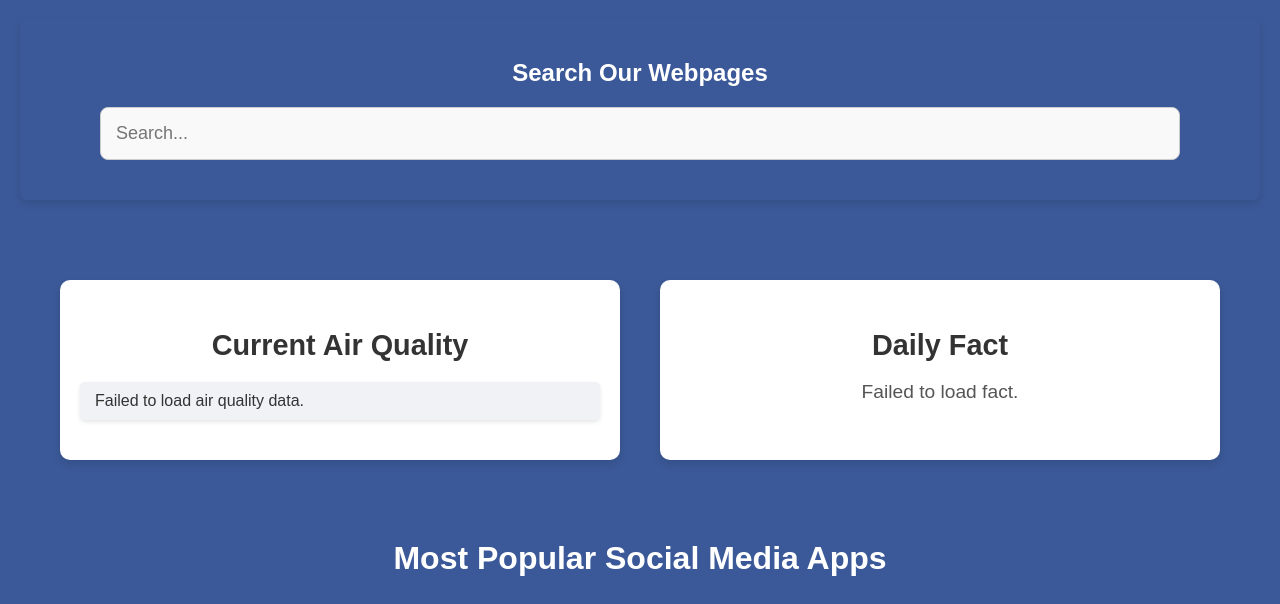
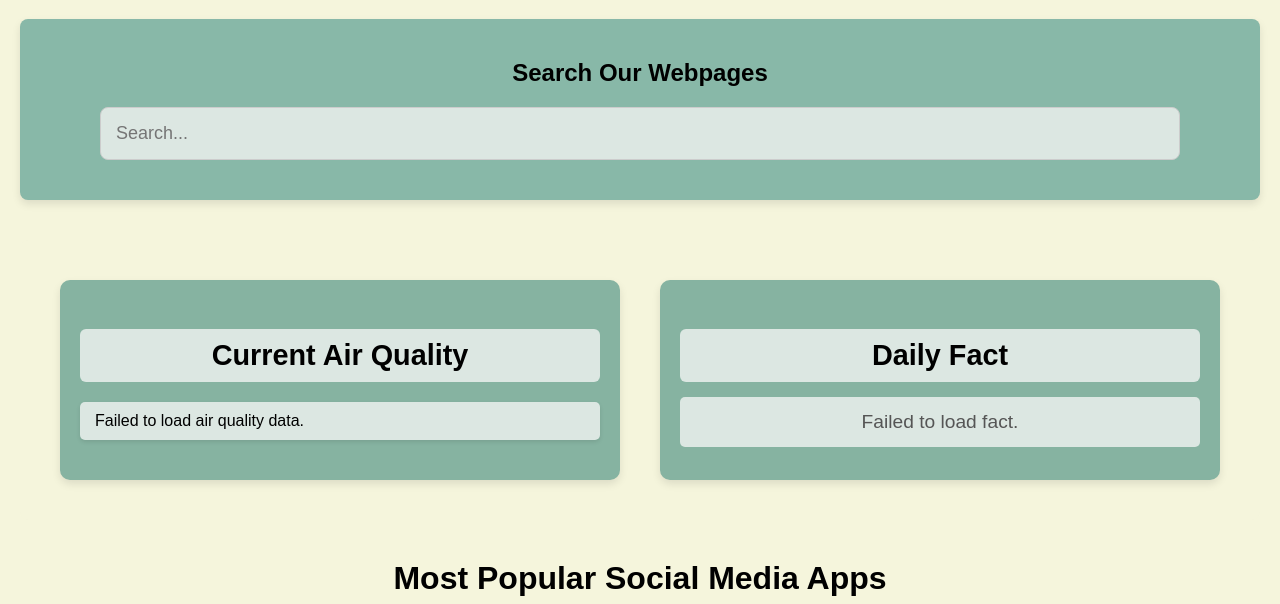
Before and after one commit to Nobita006/smc_website, a PHP site: page /home.html in a window 1280 px wide. Shown: the part 491-1095 px from the top of the page. Run offline with PHP 8.4, Linux system fonts and the light colour scheme.

Commit message:
updated looks

```diff
--- a/contact.html
+++ b/contact.html
@@ -34,7 +34,7 @@
     </header>
 
     <section class="content-section styled-tips">
-        <h1>Contact Us</h1>
+        <h2>Contact Us</h2>
         <p>If you have any questions or concerns, feel free to reach out to us through the form below.</p>
     </section>
 
--- a/css/styles.css
+++ b/css/styles.css
@@ -1,8 +1,8 @@
 /* General styles */
 body {
     font-family: Arial, sans-serif;
-    background-color: #3b5998; /* Facebook Blue */
-    color: #fff;
+    background-color: #f5f5dc; /* Beige background */
+    color: #000; /* Black text color */
     margin: 0;
     padding: 0;
     overflow-x: hidden;
@@ -194,19 +193,21 @@ header nav ul li:hover .dropdown-content {
     margin: 40px auto;
     max-width: 1200px; /* Center align and limit the max width */
     padding: 20px;
+    background-color: #f5f5dc; /* Beige background for consistency */
+    border-radius: 8px; /* Rounded corners */
 }
 
 /* Individual Info Card Styling */
 .info-card {
-    background-color: #ffffff; /* White background for contrast */
-    color: #3b5998; /* Consistent text color */
+    background-color: #86b3a1; /* Main card background similar to the theme color */
+    color: #000; /* Black text color */
     border-radius: 10px; /* Rounded corners for a modern look */
     padding: 20px; /* Padding inside the card */
     margin: 20px; /* Margin around each card */
     flex: 1; /* Make cards flexible */
     min-width: 280px; /* Minimum width to ensure cards are not too small */
     box-shadow: 0 4px 8px rgba(0, 0, 0, 0.1); /* Subtle shadow for depth */
-    text-align: center; /* Center text inside the cards */
+    text-align: left; /* Align text inside the cards */
     transition: transform 0.2s ease, box-shadow 0.2s ease; /* Smooth transitions for hover effects */
 }
 
@@ -220,15 +221,41 @@ header nav ul li:hover .dropdown-content {
 .info-card h3 {
     font-size: 1.8em; /* Increase font size for better visibility */
     margin-bottom: 15px; /* Space below the heading */
-    color: #333; /* Darker color for better contrast */
+    color: #000; /* Black text color */
+    text-align: center; /* Center-align heading text */
+    font-weight: bold; /* Bold text */
+    background-color: #dce7e2; /* Lighter shade background for heading area */
+    padding: 10px; /* Padding around heading text */
+    border-radius: 6px; /* Rounded corners for heading */
 }
 
-/* Paragraph (Content) Styles */
+/* Air Quality List Styling */
+.air-quality-list {
+    list-style-type: none; /* Remove default bullet points */
+    padding: 0; /* Remove padding */
+    margin: 20px 0; /* Add margin for spacing */
+    text-align: left; /* Align text to the left for better readability */
+}
+
+.air-quality-list li {
+    background-color: #dce7e2; /* Light shade of teal for list items */
+    padding: 10px 15px; /* Padding inside each list item */
+    margin-bottom: 10px; /* Space between list items */
+    border-radius: 5px; /* Rounded corners */
+    color: #000; /* Black text color */
+    box-shadow: 0 2px 4px rgba(0, 0, 0, 0.1); /* Subtle shadow for depth */
+}
+
+/* Content Paragraph Styling */
 .info-card p {
     font-size: 1.2em; /* Increase font size for readability */
     color: #555; /* Slightly darker color for text */
     line-height: 1.6; /* Improve line height for readability */
     margin: 10px 0; /* Space around the text */
+    text-align: center; /* Center-align text */
+    background-color: #dce7e2; /* Light shade of teal for the text background */
+    padding: 10px; /* Padding around text */
+    border-radius: 5px; /* Rounded corners for text background */
 }
 
 /* Social Media Cards */
@@ -317,23 +343,26 @@ input[type="text"] {
     display: block;
     border-radius: 5px;
     border: 1px solid #ccc;
+    background-color: #dce7e2; /* Light shade of theme color */
+    color: #000; /* Black text color */
 }
 
 input[type="text"]:focus {
     outline: none;
-    border-color: #3b5998;
+    border-color: #88b8a8; /* Soft blue-green */
 }
 
 /* Other styles */
 section h2 {
-    color: #fff;
+    color: #000000; /* Black text color */
     margin-bottom: 20px;
 }
+
 /* Search Bar Section */
 #search {
     margin: 20px auto;
     padding: 20px;
-    background-color: #3b5998; /* Same blue background as the rest */
+    background-color: #88b8a8; /* Soft blue-green */
     border-radius: 8px;
     max-width: 1200px; /* Limit the width for better readability */
     box-shadow: 0 4px 8px rgba(0, 0, 0, 0.1); /* Subtle shadow for depth */
@@ -341,7 +370,7 @@ section h2 {
 }
 
 #search h2 {
-    color: #fff;
+    color: #000; /* Black text color */
     margin-bottom: 20px;
 }
 
@@ -355,16 +384,19 @@ section h2 {
     border: 1px solid #ccc;
     border-radius: 8px;
     display: block;
+    background-color: #dce7e2; /* Light shade of theme color */
+    color: #000; /* Black text color */
 }
 
 #search input[type="text"]:focus {
     outline: none;
-    border-color: #3b5998;
+    border-color: #88b8a8; /* Soft blue-green */
 }
 
 /* Search Results Styling */
 #searchResults {
-    background-color: #fff; /* White background for contrast */
+    background-color: #dce7e2; /* Light shade of theme color */
+    color: #000; /* Black text color */
     border: 1px solid #ddd;
     max-height: 300px; /* Max height with scroll */
     overflow-y: auto; /* Scroll when content overflows */
@@ -408,40 +441,22 @@ section h2 {
 }
 
 .air-quality-list li {
-    background-color: #f0f2f5; /* Light background for list items */
+    background-color: #dce7e2; /* Light shade of theme color */
     padding: 10px 15px; /* Padding inside each list item */
     margin-bottom: 10px; /* Space between list items */
     border-radius: 5px; /* Rounded corners */
-    color: #333; /* Darker color for text readability */
+    color: #000; /* Black text color */
     box-shadow: 0 2px 4px rgba(0, 0, 0, 0.1); /* Subtle shadow for depth */
 }
+
 /* Section Heading Style */
 .section-heading {
     font-size: 2em; /* Increase the font size */
-    color: #ffffff; /* Facebook Blue color */
+    color: #000; /* Black text color */
     text-align: center; /* Center-align the heading */
     margin-bottom: 30px; /* Space below the heading */
     margin-top: 20px; /* Space above the heading */
     font-weight: bold; /* Make the text bold */
-}
-/* General styling for content sections */
-.content-section, .details-section, #tips, #apps-list, #add-tip, #livestreaming-tips, #legislation-details, #best-practices {
-    background-color: #fff; /* Ensure white background */
-    color: #3b5998; /* Text color consistent with theme */
-    padding: 30px; /* More padding for breathing space */
-    margin: 20px auto; /* Center-align sections */
-    max-width: 1200px; /* Limit width for readability */
-    border-radius: 8px; /* Rounded corners for aesthetics */
-    box-shadow: 0 4px 8px rgba(0, 0, 0, 0.1); /* Subtle shadow for depth */
-    text-align: left; /* Left-align text for content readability */
-}
-
-/* Consistent heading styles across all pages */
-.content-section h1, .details-section h2, #tips h2, #apps-list h2, #add-tip h2, #livestreaming-tips h2, #legislation-details h2, #best-practices h2 {
-    color: #3b5998; /* Consistent heading color */
-    font-weight: bold; /* Bold text */
-    margin-bottom: 20px; /* Space below the heading */
-    text-align: center; /* Center-align headings */
 }
 
 /* Form Input and Textarea Styling */
@@ -452,14 +467,15 @@ input[type="text"], input[type="email"], input[type="password"], textarea {
     border-radius: 5px; /* Rounded corners for inputs */
     border: 1px solid #ccc; /* Subtle border */
     font-size: 16px; /* Consistent font size */
-    background-color: #f9f9f9; /* Light background for inputs */
+    background-color: #dce7e2; /* Light shade of theme color */
+    color: #000; /* Black text color */
     box-sizing: border-box; /* Include padding and border in width */
 }
 
 /* Input and Textarea Focus Styling */
 input[type="text"]:focus, input[type="email"]:focus, input[type="password"]:focus, textarea:focus {
     outline: none; /* Remove default outline */
-    border-color: #3b5998; /* Focus color */
+    border-color: #88b8a8; /* Focus color */
     background-color: #fff; /* Change background on focus */
 }
 
--- a/home.html
+++ b/home.html
@@ -36,7 +36,7 @@
 
     <section class="hero-section">
         <div class="hero-content">
-            <h1>Welcome to Social Media Campaigns</h1>
+            <h1 class="section-heading">Most Popular Social Media Apps</h1>
             <p>Support Teenagers to Stay Safe Online</p>
         </div>
     </section>
@@ -63,6 +63,7 @@
     </section>
 
     <!-- Combined Social Media Apps and 3D Illustrations -->
+    <div class="wrapper">
     <section id="popular-apps-illustrations">
         <h2 class="section-heading">Most Popular Social Media Apps</h2> <!-- Added Heading -->
         <div class="social-media-cards">
@@ -84,9 +85,10 @@
             </div>
         </div>
     </section>
+    </div>
 
     <!-- How to Stay Safe Online -->
-    <section id="safety-tips" class="styled-tips">
+    <section  class="styled-tips">
         <h2>How to Stay Safe Online</h2>
         <div>
             <p>Guidelines to ensure your safety on social media:</p>
--- a/information.html
+++ b/information.html
@@ -34,7 +34,7 @@
     </header>
 
     <section class="content-section styled-tips">
-        <h1>About Our Initiatives</h1>
+        <h2>About Our Initiatives</h2>
         <p>We are dedicated to empowering young users by equipping them with the knowledge and tools needed to navigate the digital world safely. Through targeted educational resources, practical tips, and comprehensive campaigns, we aim to foster a culture of responsible and mindful social media usage among teenagers.</p>
         <img src="images/campaigns.jpg" alt="Campaigns" class="campaign-image">
     </section>
--- a/legislation.html
+++ b/legislation.html
@@ -34,7 +34,7 @@
     </header>
 
     <section class="content-section styled-tips">
-        <h1>Online Safety Legislation & Guidance</h1>
+        <h2>Online Safety Legislation & Guidance</h2>
         <p>Staying safe online involves understanding the legal frameworks and best practices that govern digital spaces. Explore the essential laws and guidelines that help protect users in the online world.</p>
     </section>
 
--- a/livestreaming.html
+++ b/livestreaming.html
@@ -34,7 +34,7 @@
     </header>
 
     <section class="content-section styled-tips">
-        <h1>Safe Livestreaming Practices</h1>
+        <h2>Safe Livestreaming Practices</h2>
         <p>Livestreaming is a fantastic way to connect and share experiences in real-time, but it's crucial to prioritize your safety and privacy while doing so.</p>
         <img src="images/live-streaming.png" alt="Livestreaming Safety" class="campaign-image">
     </section>
--- a/parents.html
+++ b/parents.html
@@ -34,7 +34,7 @@
     </header>
 
     <section class="content-section styled-tips">
-        <h1>Empowering Parents for Safe Social Media Use</h1>
+        <h2>Empowering Parents for Safe Social Media Use</h2>
         <p>Discover effective ways to support your teenagers in developing mindful and safe online behaviors.</p>
     </section>
 
```
Also changed, not shown: other parts of css/styles.css (+41 -39 lines), apps.html (+1 -6 lines).
